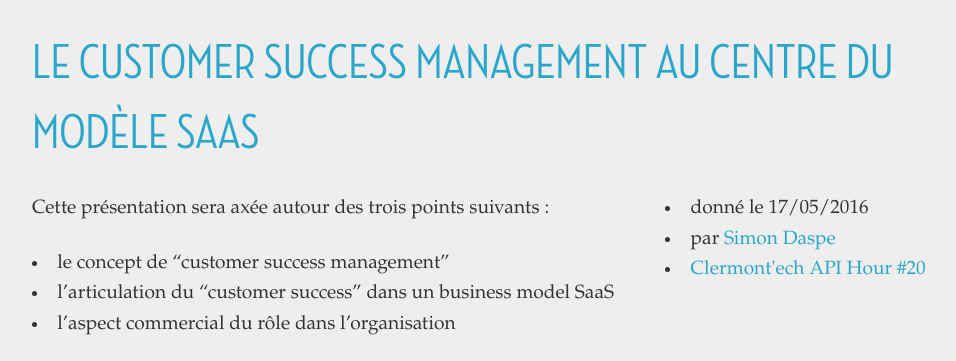
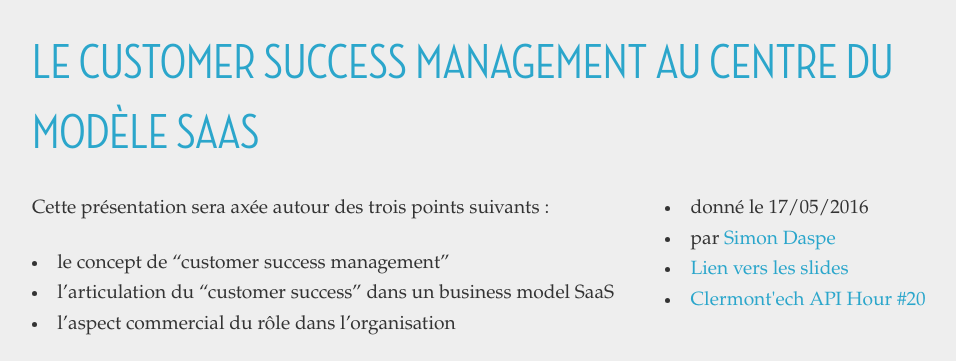
Before and after one commit to clermontech/clermontech.github.com, a Jekyll site: the page built from _posts/2016-05-17-3-simon-daspe-le-customer-success-management-au-centre-du-modele-saas.md, in a window 1280 px wide and 900 px high, scrolled down 387 px, cut to the strip 0-361 px from the top of the window. Shown: the whole strip, without its empty margins (148-1104 px from the left). Built offline with Jekyll 4.4.1, drawn with Linux system fonts in a browser that asks for light colours; some of the changed lines change nothing that is shown.

Commit message:
add simon slides

```diff
--- a/_posts/2016-05-17-3-simon-daspe-le-customer-success-management-au-centre-du-modele-saas.md
+++ b/_posts/2016-05-17-3-simon-daspe-le-customer-success-management-au-centre-du-modele-saas.md
@@ -10,7 +10,7 @@ author: Simon Daspe
 author_url: https://twitter.com/simondaspe
 author_image: simon-daspe.jpeg
 
-slides_url:
+slides_url: http://fr.slideshare.net/simondaspe/customer-success-management-clermontech
 video: MkWlDXTiBuk
 
 title: "Le Customer Success Management au centre du modèle SaaS"
```
